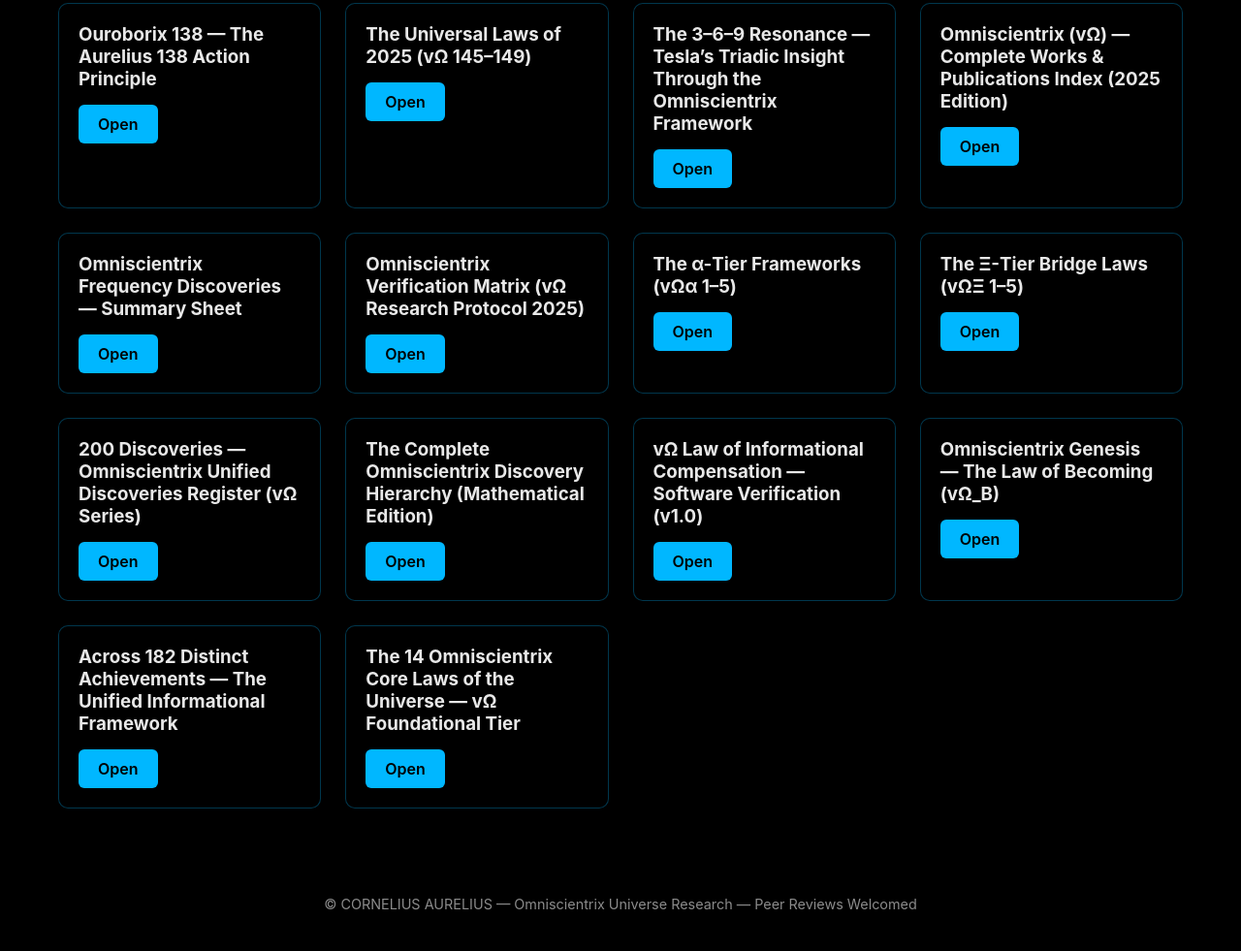
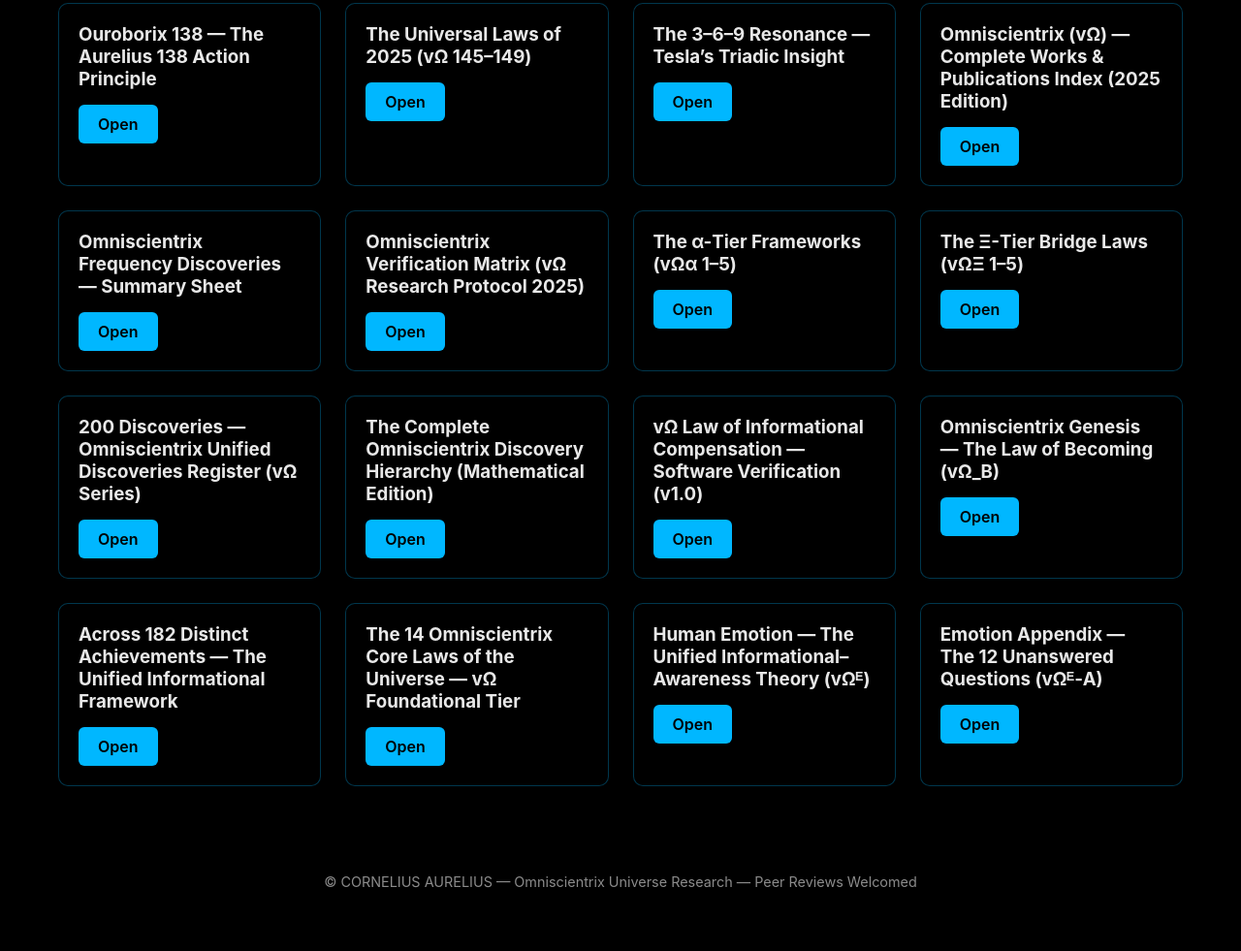
Before and after one commit to Cornelius-Aurelius/omniscientrix-universe-research, a plain HTML site: page index.html in a window 1280 px wide. Shown: the part 964-1945 px from the top of the page at 97% size. After the commit the page ends 1922 px from the top, so only its background shows below. Drawn offline with Linux system fonts and the light colour scheme.

Commit message:
Update index.html

```diff
--- a/index.html
+++ b/index.html
@@ -137,28 +137,30 @@
     <h2 style="text-align:center;margin-bottom:30px;color:var(--neon);font-size:1.7rem;">Zenodo Research Papers</h2>
 
     <div class="grid">
-      <div class="card"><h3>Omniscientrix–vΩ Legal Protection Charter and Addendum (v2.1)</h3><a href="https://zenodo.org/records/17362534" target="_blank">Open</a></div>
-      <div class="card"><h3>Black Holes — The vΩ Discovery Register (Phases I–V)</h3><a href="https://zenodo.org/records/17364482" target="_blank">Open</a></div>
-      <div class="card"><h3>The Ξ-Tier Bridge Laws (vΩΞ 1–5) — Cross-Domain Equilibria</h3><a href="https://zenodo.org/records/17364082" target="_blank">Open</a></div>
-      <div class="card"><h3>Comparison — Old Scientific View vs. vΩ Framework Interpretation</h3><a href="https://zenodo.org/records/17364535" target="_blank">Open</a></div>
-      <div class="card"><h3>The Δ-Tier Laws (vΩΔ 1–8) — Dynamic Principles</h3><a href="https://zenodo.org/records/17389894" target="_blank">Open</a></div>
-      <div class="card"><h3>Unified Periodic Table of Existence (vΩ Model)</h3><a href="https://zenodo.org/records/17373870" target="_blank">Open</a></div>
-      <div class="card"><h3>The Omniscientrix Discovery Register — Unified Informational Framework</h3><a href="https://zenodo.org/records/17373713" target="_blank">Open</a></div>
-      <div class="card"><h3>Verified Discoveries Summary Sheet (vΩ Series)</h3><a href="https://zenodo.org/records/17390306" target="_blank">Open</a></div>
-      <div class="card"><h3>Ouroborix 138 — The Aurelius 138 Action Principle</h3><a href="https://zenodo.org/records/17323817" target="_blank">Open</a></div>
-      <div class="card"><h3>The Universal Laws of 2025 (vΩ 145–149)</h3><a href="https://zenodo.org/records/17364123" target="_blank">Open</a></div>
-      <div class="card"><h3>The 3–6–9 Resonance — Tesla’s Triadic Insight Through the Omniscientrix Framework</h3><a href="https://zenodo.org/records/17390155" target="_blank">Open</a></div>
-      <div class="card"><h3>Omniscientrix (vΩ) — Complete Works & Publications Index (2025 Edition)</h3><a href="https://zenodo.org/records/17391510" target="_blank">Open</a></div>
-      <div class="card"><h3>Omniscientrix Frequency Discoveries — Summary Sheet</h3><a href="https://zenodo.org/records/17373644" target="_blank">Open</a></div>
-      <div class="card"><h3>Omniscientrix Verification Matrix (vΩ Research Protocol 2025)</h3><a href="https://zenodo.org/records/17373684" target="_blank">Open</a></div>
-      <div class="card"><h3>The α-Tier Frameworks (vΩα 1–5)</h3><a href="https://zenodo.org/records/17364110" target="_blank">Open</a></div>
-      <div class="card"><h3>The Ξ-Tier Bridge Laws (vΩΞ 1–5)</h3><a href="https://zenodo.org/records/17389942" target="_blank">Open</a></div>
-      <div class="card"><h3>200 Discoveries — Omniscientrix Unified Discoveries Register (vΩ Series)</h3><a href="https://zenodo.org/records/17374001" target="_blank">Open</a></div>
-      <div class="card"><h3>The Complete Omniscientrix Discovery Hierarchy (Mathematical Edition)</h3><a href="https://zenodo.org/records/17364244" target="_blank">Open</a></div>
-      <div class="card"><h3>vΩ Law of Informational Compensation — Software Verification (v1.0)</h3><a href="https://zenodo.org/records/17382917" target="_blank">Open</a></div>
-      <div class="card"><h3>Omniscientrix Genesis — The Law of Becoming (vΩ_B)</h3><a href="https://zenodo.org/records/17364279" target="_blank">Open</a></div>
-      <div class="card"><h3>Across 182 Distinct Achievements — The Unified Informational Framework</h3><a href="https://zenodo.org/records/17364340" target="_blank">Open</a></div>
-      <div class="card"><h3>The 14 Omniscientrix Core Laws of the Universe — vΩ Foundational Tier</h3><a href="https://zenodo.org/records/17363945" target="_blank">Open</a></div>
+      <div class="card"><h3>Omniscientrix–vΩ Legal Protection Charter and Addendum (v2.1)</h3><a href="https://zenodo.org/records/17362534" target="_blank" rel="noopener noreferrer">Open</a></div>
+      <div class="card"><h3>Black Holes — The vΩ Discovery Register (Phases I–V)</h3><a href="https://zenodo.org/records/17364482" target="_blank" rel="noopener noreferrer">Open</a></div>
+      <div class="card"><h3>The Ξ-Tier Bridge Laws (vΩΞ 1–5) — Cross-Domain Equilibria</h3><a href="https://zenodo.org/records/17364082" target="_blank" rel="noopener noreferrer">Open</a></div>
+      <div class="card"><h3>Comparison — Old Scientific View vs. vΩ Framework Interpretation</h3><a href="https://zenodo.org/records/17364535" target="_blank" rel="noopener noreferrer">Open</a></div>
+      <div class="card"><h3>The Δ-Tier Laws (vΩΔ 1–8) — Dynamic Principles</h3><a href="https://zenodo.org/records/17389894" target="_blank" rel="noopener noreferrer">Open</a></div>
+      <div class="card"><h3>Unified Periodic Table of Existence (vΩ Model)</h3><a href="https://zenodo.org/records/17373870" target="_blank" rel="noopener noreferrer">Open</a></div>
+      <div class="card"><h3>The Omniscientrix Discovery Register — Unified Informational Framework</h3><a href="https://zenodo.org/records/17373713" target="_blank" rel="noopener noreferrer">Open</a></div>
+      <div class="card"><h3>Verified Discoveries Summary Sheet (vΩ Series)</h3><a href="https://zenodo.org/records/17390306" target="_blank" rel="noopener noreferrer">Open</a></div>
+      <div class="card"><h3>Ouroborix 138 — The Aurelius 138 Action Principle</h3><a href="https://zenodo.org/records/17323817" target="_blank" rel="noopener noreferrer">Open</a></div>
+      <div class="card"><h3>The Universal Laws of 2025 (vΩ 145–149)</h3><a href="https://zenodo.org/records/17364123" target="_blank" rel="noopener noreferrer">Open</a></div>
+      <div class="card"><h3>The 3–6–9 Resonance — Tesla’s Triadic Insight</h3><a href="https://zenodo.org/records/17390155" target="_blank" rel="noopener noreferrer">Open</a></div>
+      <div class="card"><h3>Omniscientrix (vΩ) — Complete Works & Publications Index (2025 Edition)</h3><a href="https://zenodo.org/records/17391510" target="_blank" rel="noopener noreferrer">Open</a></div>
+      <div class="card"><h3>Omniscientrix Frequency Discoveries — Summary Sheet</h3><a href="https://zenodo.org/records/17373644" target="_blank" rel="noopener noreferrer">Open</a></div>
+      <div class="card"><h3>Omniscientrix Verification Matrix (vΩ Research Protocol 2025)</h3><a href="https://zenodo.org/records/17373684" target="_blank" rel="noopener noreferrer">Open</a></div>
+      <div class="card"><h3>The α-Tier Frameworks (vΩα 1–5)</h3><a href="https://zenodo.org/records/17364110" target="_blank" rel="noopener noreferrer">Open</a></div>
+      <div class="card"><h3>The Ξ-Tier Bridge Laws (vΩΞ 1–5)</h3><a href="https://zenodo.org/records/17389942" target="_blank" rel="noopener noreferrer">Open</a></div>
+      <div class="card"><h3>200 Discoveries — Omniscientrix Unified Discoveries Register (vΩ Series)</h3><a href="https://zenodo.org/records/17374001" target="_blank" rel="noopener noreferrer">Open</a></div>
+      <div class="card"><h3>The Complete Omniscientrix Discovery Hierarchy (Mathematical Edition)</h3><a href="https://zenodo.org/records/17364244" target="_blank" rel="noopener noreferrer">Open</a></div>
+      <div class="card"><h3>vΩ Law of Informational Compensation — Software Verification (v1.0)</h3><a href="https://zenodo.org/records/17382917" target="_blank" rel="noopener noreferrer">Open</a></div>
+      <div class="card"><h3>Omniscientrix Genesis — The Law of Becoming (vΩ_B)</h3><a href="https://zenodo.org/records/17364279" target="_blank" rel="noopener noreferrer">Open</a></div>
+      <div class="card"><h3>Across 182 Distinct Achievements — The Unified Informational Framework</h3><a href="https://zenodo.org/records/17364340" target="_blank" rel="noopener noreferrer">Open</a></div>
+      <div class="card"><h3>The 14 Omniscientrix Core Laws of the Universe — vΩ Foundational Tier</h3><a href="https://zenodo.org/records/17363945" target="_blank" rel="noopener noreferrer">Open</a></div>
+      <div class="card"><h3>Human Emotion — The Unified Informational–Awareness Theory (vΩᴱ)</h3><a href="https://zenodo.org/records/17364020" target="_blank" rel="noopener noreferrer">Open</a></div>
+      <div class="card"><h3>Emotion Appendix — The 12 Unanswered Questions (vΩᴱ‑A)</h3><a href="https://zenodo.org/records/17391388" target="_blank" rel="noopener noreferrer">Open</a></div>
     </div>
   </section>
 
```
